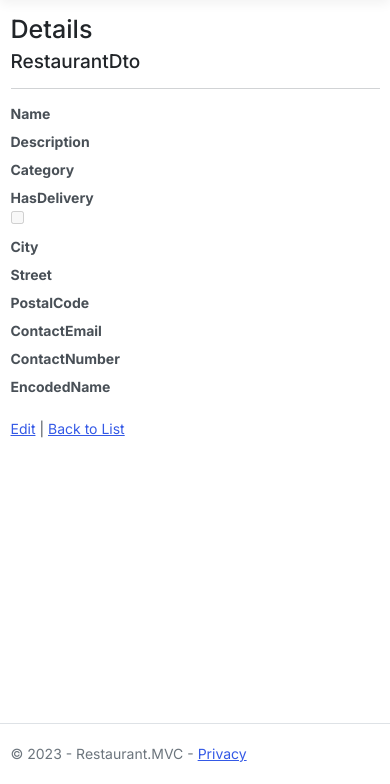
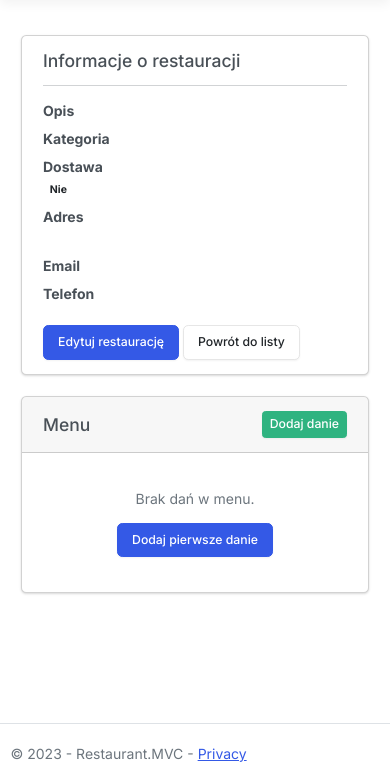
Before and after one commit to DominikPiotrowicz/Restaurant.MVC, an ASP.NET Core app: template Restaurant.MVC/Views/Restaurant/Details.cshtml in a window 390 px wide. Shown: the part 60-844 px from the top of the page. Run offline with ASP.NET Core 8, Linux system fonts and the light colour scheme; the template is opened without the code that fills it, so the values that code supplies are empty; style sheets or scripts are compiled from the project's sources; some libraries are stand-ins or nearby versions.

Commit message:
Implement dish management functionality with CQRS pattern
Added complete CRUD operations for managing restaurant dishes following Clean Architecture and CQRS pattern.

Domain Layer:
- Created IDishRepository interface for dish data access abstraction

Infrastructure Layer:
- Implemented DishRepository with Create, GetById, Delete, and Commit methods
- Registered IDishRepository in DI container

Application Layer:
- Created CreateDishCommand with handler and FluentValidation validator
- Created EditDishCommand with handler and FluentValidation validator
- Created DeleteDishCommand with handler
- Created GetDishByIdQuery with handler for retrieving single dish
- Updated AutoMapper profile to include DishDto → EditDishCommand mapping
- Added Id property to DishDto for edit/delete operations
- Removed unused using statements from DishDto

Presentation Layer:
- Created DishController with RESTful routes for Create, Edit, and Delete actions
- Created Create.cshtml view with form for adding new dishes
- Created Edit.cshtml view with form for editing existing dishes
- Enhanced Restaurant Details.cshtml view to display dish menu with:
  * Professional Bootstrap card layout
  * Table showing dish name, description, and price
  * Edit and Delete buttons for each dish
  * Add new dish button
  * Empty state message when no dishes exist
  * Confirmation dialog for delete operation

Features:
- Full CRUD operations for dishes within restaurant context
- Input validation with Polish error messages
- Price validation (0-1000 range)
- Name validation (2-50 characters)
- Description validation (required, max 200 characters)
- Proper navigation flow between restaurant and dish views
- Bootstrap-styled responsive UI

```diff
--- a/Application/Mappings/RestaurantMappingProfile.cs
+++ b/Application/Mappings/RestaurantMappingProfile.cs
@@ -1,3 +1,4 @@
+using Application.DishDto.Commands.EditDish;
 using Application.RestaurantDto.Commands.EditRestaurant;
 using AutoMapper;
 using Domain.Entities;
@@ -28,6 +29,8 @@ namespace Application.Mappings
             CreateMap<Dish, RestaurantDto.DishDto>();
             CreateMap<RestaurantDto.DishDto, Dish>();
 
+            CreateMap<RestaurantDto.DishDto, EditDishCommand>();
+
 		}
     }
 }
--- a/Infrastructure/Extensions/ServiceCollectionExtension.cs
+++ b/Infrastructure/Extensions/ServiceCollectionExtension.cs
@@ -17,6 +17,7 @@ namespace Infrastructure.Extensions
 
             services.AddScoped<RestaurantSeeder>();
             services.AddScoped<IRestaurantRepository, RestaurantRepository>();
+            services.AddScoped<IDishRepository, DishRepository>();
         }
     }
 }
--- a/Restaurant.MVC/Views/Restaurant/Details.cshtml
+++ b/Restaurant.MVC/Views/Restaurant/Details.cshtml
@@ -1,78 +1,125 @@
 @model Application.RestaurantDto.RestaurantDto
 
 @{
-    ViewData["Title"] = "Details";
+    ViewData["Title"] = Model.Name;
 }
 
-<h1>Details</h1>
+<div class="container my-4">
+    <div class="row">
+        <div class="col-md-8">
+            <h1 class="mb-3">@Model.Name</h1>
 
-<div>
-    <h4>RestaurantDto</h4>
+            <div class="card mb-4">
+                <div class="card-body">
+                    <h5 class="card-title">Informacje o restauracji</h5>
                     <hr />
+
                     <dl class="row">
-        <dt class = "col-sm-2">
-            @Html.DisplayNameFor(model => model.Name)
-        </dt>
-        <dd class = "col-sm-10">
-            @Html.DisplayFor(model => model.Name)
+                        <dt class="col-sm-4">Opis</dt>
+                        <dd class="col-sm-8">@Model.Description</dd>
+
+                        <dt class="col-sm-4">Kategoria</dt>
+                        <dd class="col-sm-8">@Model.Category</dd>
+
+                        <dt class="col-sm-4">Dostawa</dt>
+                        <dd class="col-sm-8">
+                            @if (Model.HasDelivery)
+                            {
+                                <span class="badge bg-success">Tak</span>
+                            }
+                            else
+                            {
+                                <span class="badge bg-secondary">Nie</span>
+                            }
                         </dd>
-        <dt class = "col-sm-2">
-            @Html.DisplayNameFor(model => model.Description)
-        </dt>
-        <dd class = "col-sm-10">
-            @Html.DisplayFor(model => model.Description)
+
+                        <dt class="col-sm-4">Adres</dt>
+                        <dd class="col-sm-8">
+                            @Model.Street<br />
+                            @Model.PostalCode @Model.City
                         </dd>
-        <dt class = "col-sm-2">
-            @Html.DisplayNameFor(model => model.Category)
-        </dt>
-        <dd class = "col-sm-10">
-            @Html.DisplayFor(model => model.Category)
+
+                        <dt class="col-sm-4">Email</dt>
+                        <dd class="col-sm-8">
+                            <a href="mailto:@Model.ContactEmail">@Model.ContactEmail</a>
                         </dd>
-        <dt class = "col-sm-2">
-            @Html.DisplayNameFor(model => model.HasDelivery)
-        </dt>
-        <dd class = "col-sm-10">
-            @Html.DisplayFor(model => model.HasDelivery)
-        </dd>
-        <dt class = "col-sm-2">
-            @Html.DisplayNameFor(model => model.City)
-        </dt>
-        <dd class = "col-sm-10">
-            @Html.DisplayFor(model => model.City)
-        </dd>
-        <dt class = "col-sm-2">
-            @Html.DisplayNameFor(model => model.Street)
-        </dt>
-        <dd class = "col-sm-10">
-            @Html.DisplayFor(model => model.Street)
-        </dd>
-        <dt class = "col-sm-2">
-            @Html.DisplayNameFor(model => model.PostalCode)
-        </dt>
-        <dd class = "col-sm-10">
-            @Html.DisplayFor(model => model.PostalCode)
-        </dd>
-        <dt class = "col-sm-2">
-            @Html.DisplayNameFor(model => model.ContactEmail)
-        </dt>
-        <dd class = "col-sm-10">
-            @Html.DisplayFor(model => model.ContactEmail)
-        </dd>
-        <dt class = "col-sm-2">
-            @Html.DisplayNameFor(model => model.ContactNumber)
-        </dt>
-        <dd class = "col-sm-10">
-            @Html.DisplayFor(model => model.ContactNumber)
-        </dd>
-        <dt class = "col-sm-2">
-            @Html.DisplayNameFor(model => model.EncodedName)
-        </dt>
-        <dd class = "col-sm-10">
-            @Html.DisplayFor(model => model.EncodedName)
+
+                        <dt class="col-sm-4">Telefon</dt>
+                        <dd class="col-sm-8">
+                            <a href="tel:@Model.ContactNumber">@Model.ContactNumber</a>
                         </dd>
                     </dl>
+
+                    <div class="mt-3">
+                        <a asp-action="Edit" asp-route-encodedName="@Model.EncodedName" class="btn btn-primary">Edytuj restaurację</a>
+                        <a asp-action="Index" class="btn btn-secondary">Powrót do listy</a>
                     </div>
-<div>
-    @Html.ActionLink("Edit", "Edit", new { /* id = Model.PrimaryKey */ }) |
-    <a asp-action="Index">Back to List</a>
                 </div>
+            </div>
+
+            <!-- Sekcja menu (dań) -->
+            <div class="card">
+                <div class="card-header d-flex justify-content-between align-items-center">
+                    <h5 class="mb-0">Menu</h5>
+                    <a asp-controller="Dish" asp-action="Create" asp-route-restaurantEncodedName="@Model.EncodedName" class="btn btn-success btn-sm">
+                        <i class="bi bi-plus-circle"></i> Dodaj danie
+                    </a>
+                </div>
+                <div class="card-body">
+                    @if (Model.Dishes != null && Model.Dishes.Any())
+                    {
+                        <div class="table-responsive">
+                            <table class="table table-hover">
+                                <thead>
+                                    <tr>
+                                        <th>Nazwa</th>
+                                        <th>Opis</th>
+                                        <th class="text-end">Cena</th>
+                                        <th class="text-end">Akcje</th>
+                                    </tr>
+                                </thead>
+                                <tbody>
+                                    @foreach (var dish in Model.Dishes)
+                                    {
+                                        <tr>
+                                            <td><strong>@dish.Name</strong></td>
+                                            <td>@dish.Description</td>
+                                            <td class="text-end">@dish.Price.ToString("C", new System.Globalization.CultureInfo("pl-PL"))</td>
+                                            <td class="text-end">
+                                                <a asp-controller="Dish" asp-action="Edit"
+                                                   asp-route-restaurantEncodedName="@Model.EncodedName"
+                                                   asp-route-dishId="@dish.Id"
+                                                   class="btn btn-sm btn-outline-primary">
+                                                    Edytuj
+                                                </a>
+                                                <form asp-controller="Dish" asp-action="Delete"
+                                                      asp-route-restaurantEncodedName="@Model.EncodedName"
+                                                      asp-route-dishId="@dish.Id"
+                                                      method="post"
+                                                      class="d-inline"
+                                                      onsubmit="return confirm('Czy na pewno chcesz usunąć to danie?');">
+                                                    <button type="submit" class="btn btn-sm btn-outline-danger">
+                                                        Usuń
+                                                    </button>
+                                                </form>
+                                            </td>
+                                        </tr>
+                                    }
+                                </tbody>
+                            </table>
+                        </div>
+                    }
+                    else
+                    {
+                        <div class="text-center text-muted py-4">
+                            <p>Brak dań w menu.</p>
+                            <a asp-controller="Dish" asp-action="Create" asp-route-restaurantEncodedName="@Model.EncodedName" class="btn btn-primary">
+                                Dodaj pierwsze danie
+                            </a>
+                        </div>
+                    }
+                </div>
+            </div>
+        </div>
+    </div>
+</div>
```
Also changed, not shown: Application/DishDto/Commands/CreateDish/CreateDishCommand.cs (added, +12 -0 lines), Application/DishDto/Commands/CreateDish/CreateDishCommandHandler.cs (added, +39 -0 lines), Application/DishDto/Commands/CreateDish/CreateDishCommandValidator.cs (added, +34 -0 lines), Application/DishDto/Commands/DeleteDish/DeleteDishCommand.cs (added, +16 -0 lines), Application/DishDto/Commands/DeleteDish/DeleteDishCommandHandler.cs (added, +29 -0 lines), Application/DishDto/Commands/EditDish/EditDishCommand.cs (added, +13 -0 lines), Application/DishDto/Commands/EditDish/EditDishCommandHandler.cs (added, +33 -0 lines), Application/DishDto/Commands/EditDish/EditDishCommandValidator.cs (added, +30 -0 lines), Application/DishDto/Queries/GetDishById/GetDishByIdQuery.cs (added, +15 -0 lines), Application/DishDto/Queries/GetDishById/GetDishByIdQueryHandler.cs (added, +33 -0 lines), Application/RestaurantDto/DishDto.cs (+1 -6 lines), Domain/Interfaces/IDishRepository.cs (added, +12 -0 lines), Infrastructure/Repositories/DishRepository.cs (added, +35 -0 lines), Restaurant.MVC/Controllers/DishController.cs (added, +87 -0 lines), 2 more files. Lines whose indentation alone changed are shown as unchanged.
